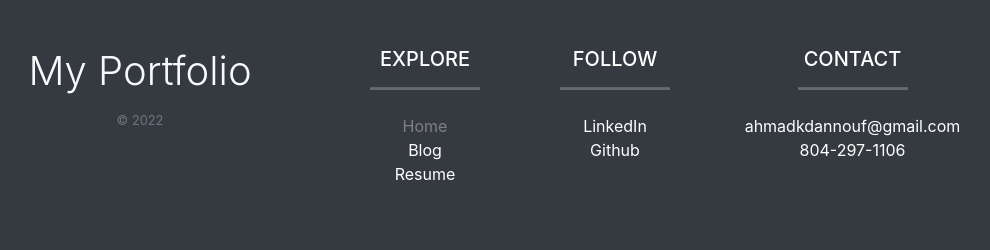
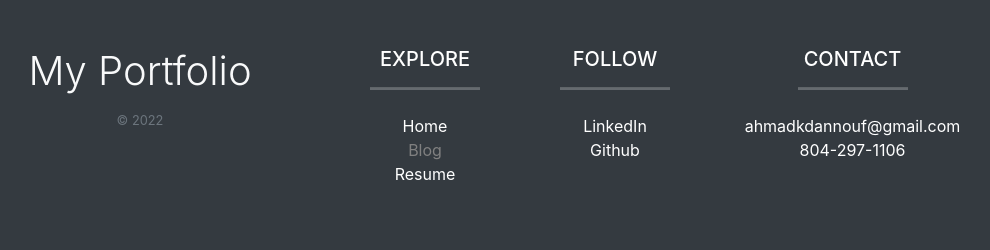
Before and after one commit to ahmadkdannouf/personal-portfolio, a Django app: page /blog/ in a window 1280 px wide. Shown: the part 804-1054 px from the top of the page, without its empty margins (120-1110 px from the left). Run offline with Django 4.2, Linux system fonts and the light colour scheme; data that the repository does not hold is empty; some libraries are stand-ins or nearby versions.

Commit message:
changed footer

```diff
--- a/blog/templates/blog/blogs.html
+++ b/blog/templates/blog/blogs.html
@@ -92,8 +92,8 @@
                 <h5 class="text-white mb-3">EXPLORE</h5>
                 <hr class="bg-light mb-4 mt-0 d-incline-block" style="margin: auto; width: 110px; height:2px">
                 <ul class="list-unstyled text-muted">
-                    <li><a style="color: gray" href="{% url 'home' %}">Home</a></li>
-                    <li><a style="color: white" href="{% url 'blog:blogs' %}">Blog</a></li>
+                    <li><a style="color: white" href="{% url 'home' %}">Home</a></li>
+                    <li><a style="color: gray" href="{% url 'blog:blogs' %}">Blog</a></li>
                     <li><a style="color: white" href="{% static 'portfolio/resume.pdf' %}"target="_blank">Resume</a></li>
 
 
--- a/blog/templates/blog/detail.html
+++ b/blog/templates/blog/detail.html
@@ -51,7 +51,7 @@
                 <h5 class="text-white mb-3">EXPLORE</h5>
                 <hr class="bg-light mb-4 mt-0 d-incline-block" style="margin: auto; width: 110px; height:2px">
                 <ul class="list-unstyled text-muted">
-                    <li><a style="color: gray" href="{% url 'home' %}">Home</a></li>
+                    <li><a style="color: white" href="{% url 'home' %}">Home</a></li>
                     <li><a style="color: white" href="{% url 'blog:blogs' %}">Blog</a></li>
                     <li><a style="color: white" href="{% static 'portfolio/resume.pdf' %}"target="_blank">Resume</a></li>
 
```
